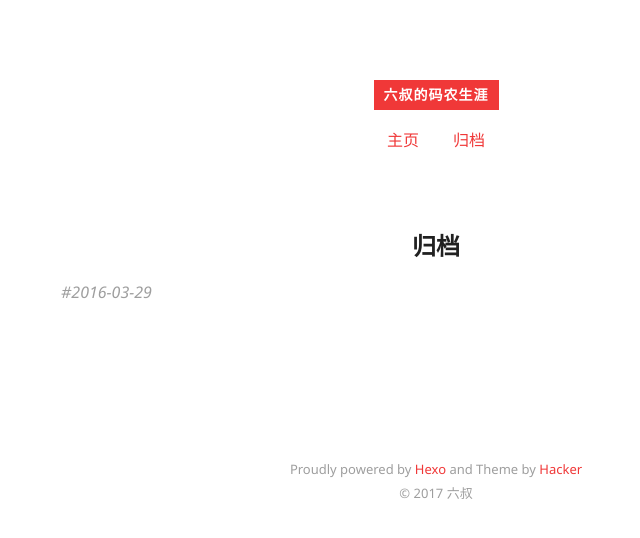
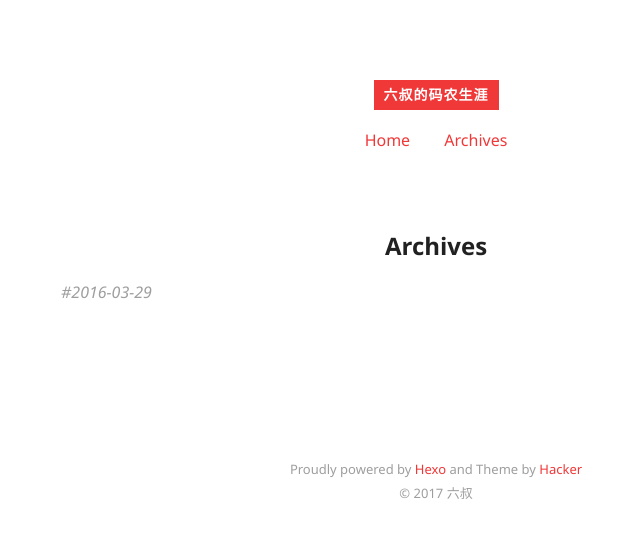
Before and after one commit to AddIcechan/addicechan.github.io, a plain HTML site: page archives/index.html in a window 1280 px wide. Shown: the whole page, without its empty margins (204-844 px from the left). Drawn offline with Linux system fonts and the light colour scheme.

Commit message:
Site updated: 2017-01-29 15:03:15

```diff
--- a/archives/index.html
+++ b/archives/index.html
@@ -3,7 +3,7 @@
 <head>
   <meta charset="utf-8">
 
-  <title>归档 | 六叔的码农生涯</title>
+  <title>Archives | 六叔的码农生涯</title>
 
 
   <meta name="author" content="六叔">
@@ -47,9 +47,9 @@
   <nav class="site-navigation">
     <ul>
 
-        <li><a href="/">主页</a></li>
+        <li><a href="/">Home</a></li>
 
-        <li><a href="/archives">归档</a></li>
+        <li><a href="/archives">Archives</a></li>
 
     </ul>
   </nav>
@@ -60,7 +60,7 @@
 
 <article>
 
-  <h2 class="article-title ">归档</h2>
+  <h2 class="article-title ">Archives</h2>
 
   <div class="archive">
 
```
Also changed, not shown: 2016/03/29/touch_id_的使用/index.html (+2 -2 lines), archives/2016/03/index.html (+3 -3 lines), archives/2016/index.html (+3 -3 lines), index.html (+2 -2 lines).
